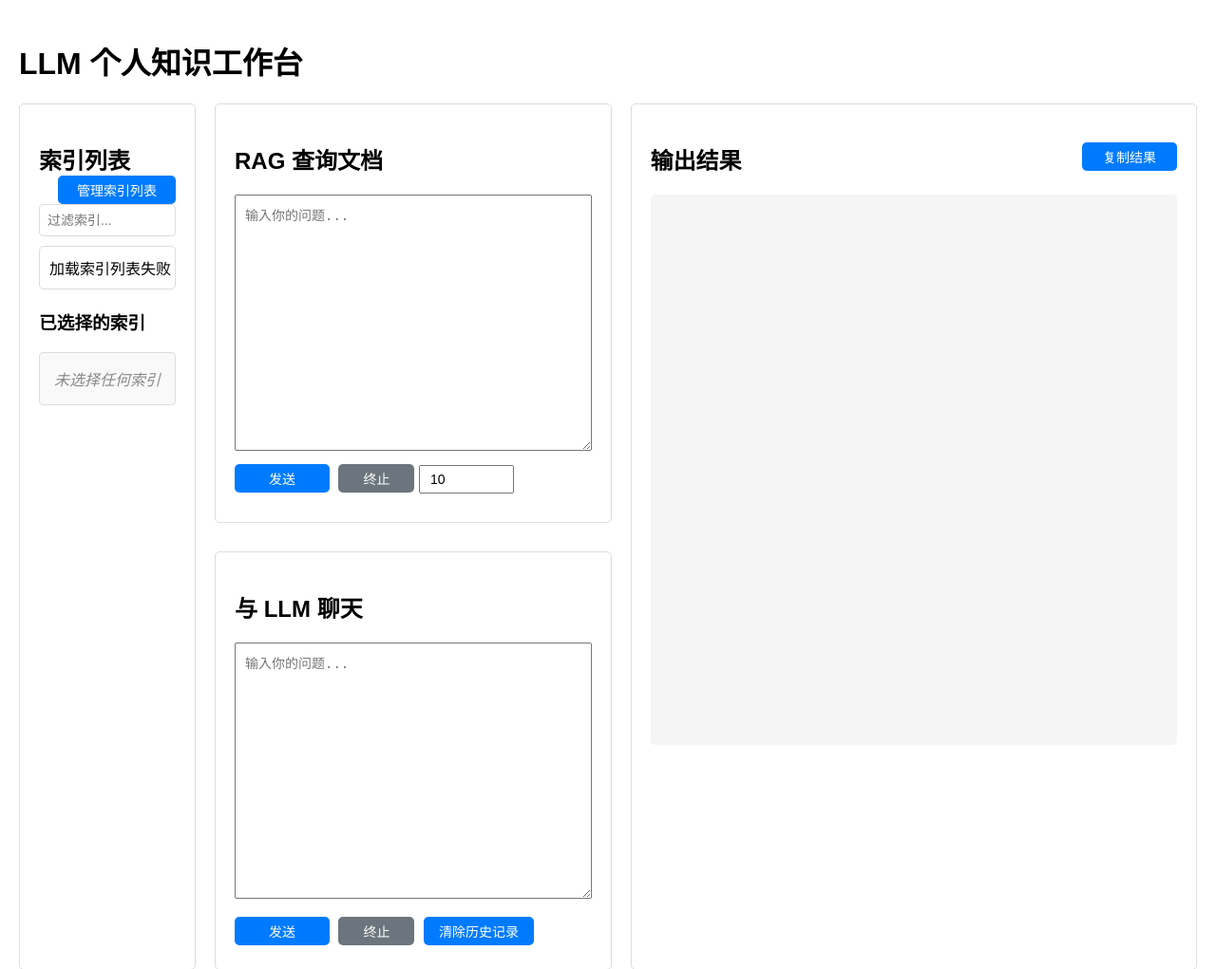
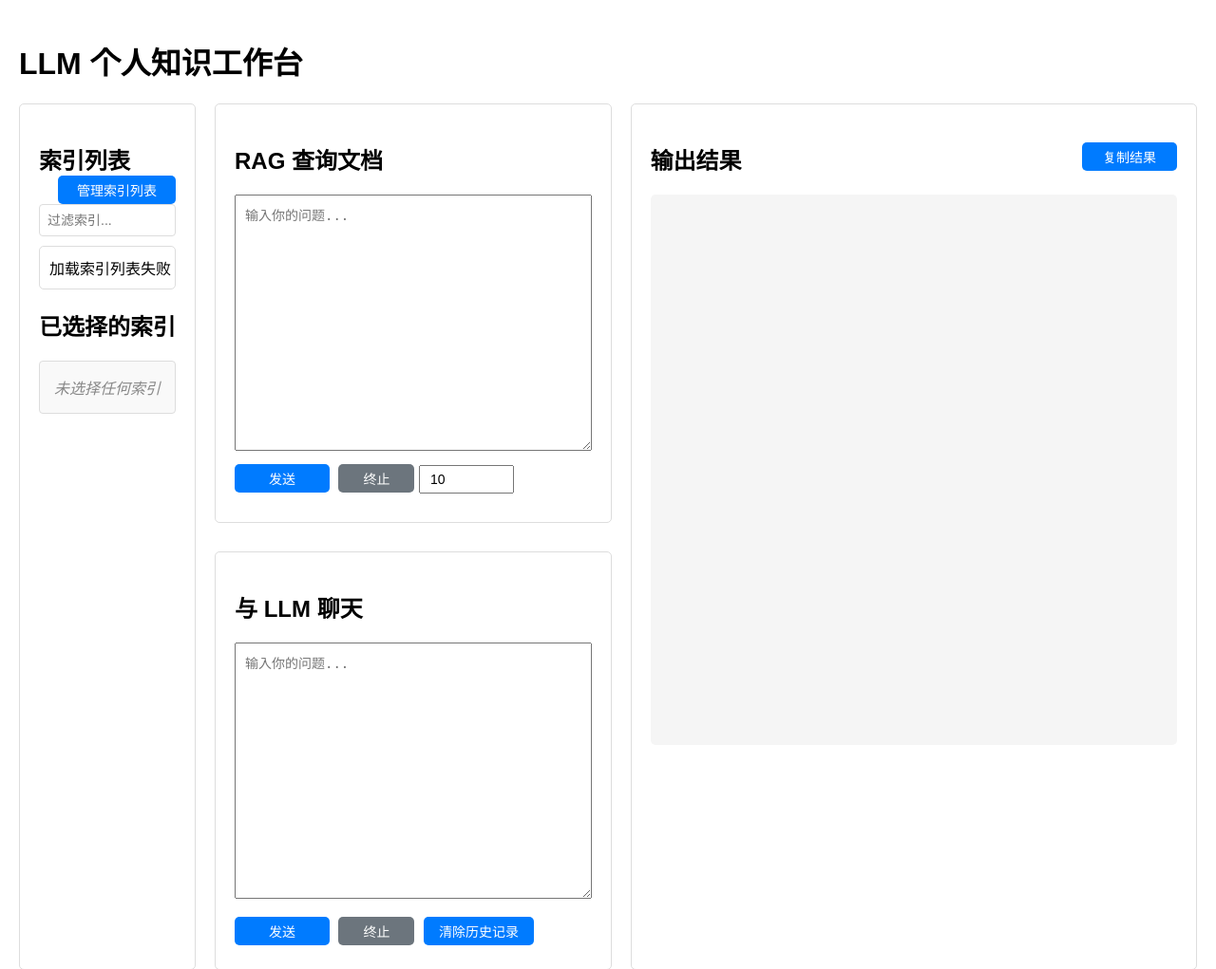
Before and after one commit to dalong0514/easy-rag, a Flask app: page / in a window 1280 px wide. Shown: the top 1021 px of the page at 95% size. Run offline with Flask 3, Linux system fonts and the light colour scheme.

Commit message:
adjust page

```diff
--- a/frontend/static/css/styles.css
+++ b/frontend/static/css/styles.css
@@ -5,7 +5,7 @@ body {
 }
 
 .container {
-    max-width: 2000px;
+    max-width: 2400px;
     margin: 0 auto;
 }
 
@@ -254,6 +254,9 @@ button:hover {
 }
 
 .btn-danger {
+    width: 35%;
+    margin-left: 5%;
+    padding: 8px;
     background-color: #dc3545;
     color: white;
 }
--- a/frontend/templates/index.html
+++ b/frontend/templates/index.html
@@ -18,7 +18,7 @@
                     <div id="indexList">
                         <div class="loading">加载中...</div>
                     </div>
-                    <h3>已选择的索引</h3>
+                    <h2>已选择的索引</h2>
                     <div id="selectedIndexList" class="selected-index-list">
                         <div class="no-selection">未选择任何索引</div>
                     </div>
```
